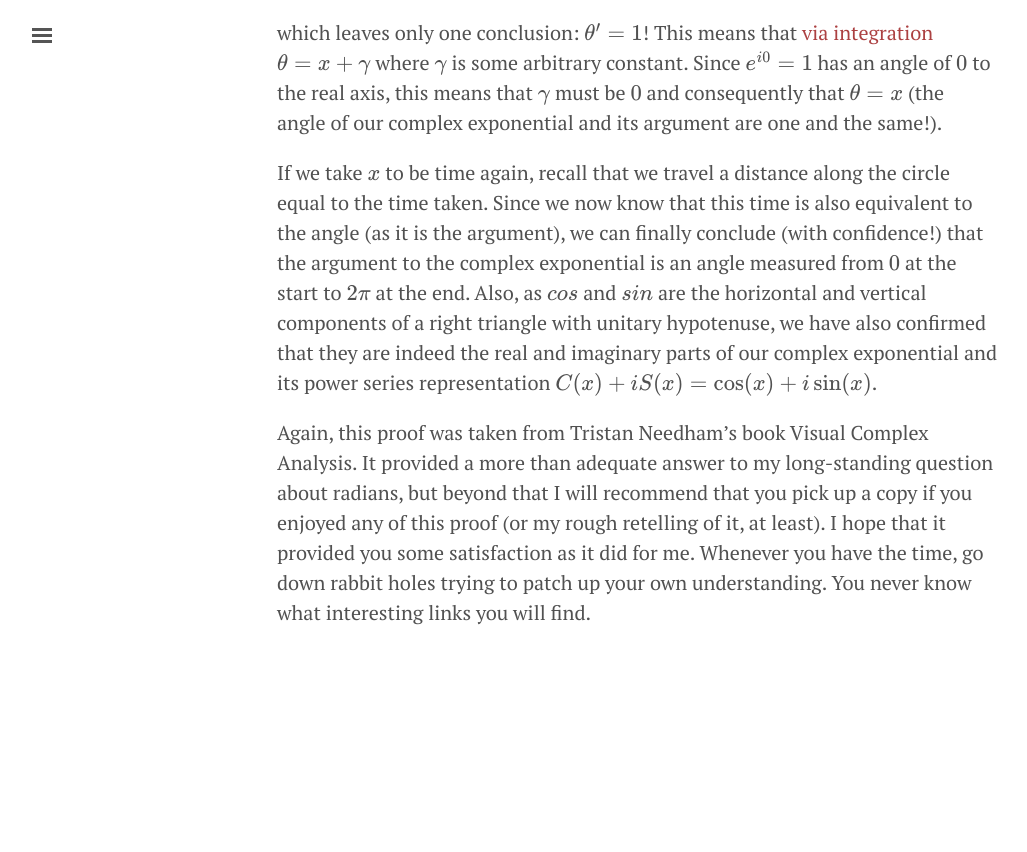
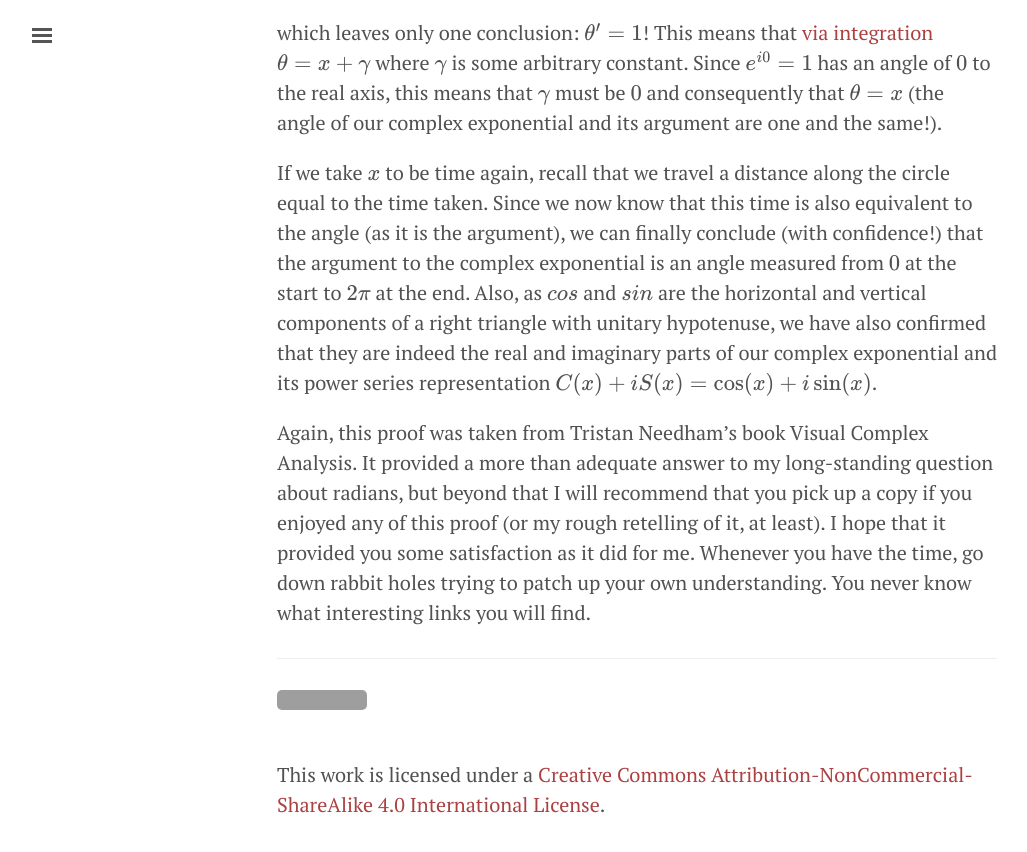
Before and after one commit to kylehovey/blog, a Jekyll site: the page built from radians_and_blind_spots.md, in a window 1280 px wide and 900 px high, scrolled down 9750 px. Shown: the top 852 px of the window, without its empty margins (3-1030 px from the left). Built offline with Jekyll 4.4.1, drawn with Linux system fonts in a browser that asks for light colours; formulas are drawn with MathJax 3; before the commit the page ends 10458 px from its top, so only the background shows below that; grey boxes are pictures that could not be loaded.

Commit message:
Added license

```diff
--- a/radians_and_blind_spots.md
+++ b/radians_and_blind_spots.md
@@ -124,3 +124,7 @@
 If we take \\(x\\) to be time again, recall that we travel a distance along the circle equal to the time taken. Since we now know that this time is also equivalent to the angle (as it is the argument), we can finally conclude (with confidence!) that the argument to the complex exponential is an angle measured from \\(0\\) at the start to \\(2 \pi\\) at the end. Also, as \\( cos \\) and \\( sin \\) are the horizontal and vertical components of a right triangle with unitary hypotenuse, we have also confirmed that they are indeed the real and imaginary parts of our complex exponential and its power series representation \\( C(x) + iS(x) = \cos(x) + i\sin(x) \\).
 
 Again, this proof was taken from Tristan Needham's book Visual Complex Analysis. It provided a more than adequate answer to my long-standing question about radians, but beyond that I will recommend that you pick up a copy if you enjoyed any of this proof (or my rough retelling of it, at least). I hope that it provided you some satisfaction as it did for me. Whenever you have the time, go down rabbit holes trying to patch up your own understanding. You never know what interesting links you will find.
+
+---
+
+<a rel="license" href="http://creativecommons.org/licenses/by-nc-sa/4.0/"><img alt="Creative Commons License" style="border-width:0" src="https://i.creativecommons.org/l/by-nc-sa/4.0/88x31.png" /></a><br />This work is licensed under a <a rel="license" href="http://creativecommons.org/licenses/by-nc-sa/4.0/">Creative Commons Attribution-NonCommercial-ShareAlike 4.0 International License</a>.
```
